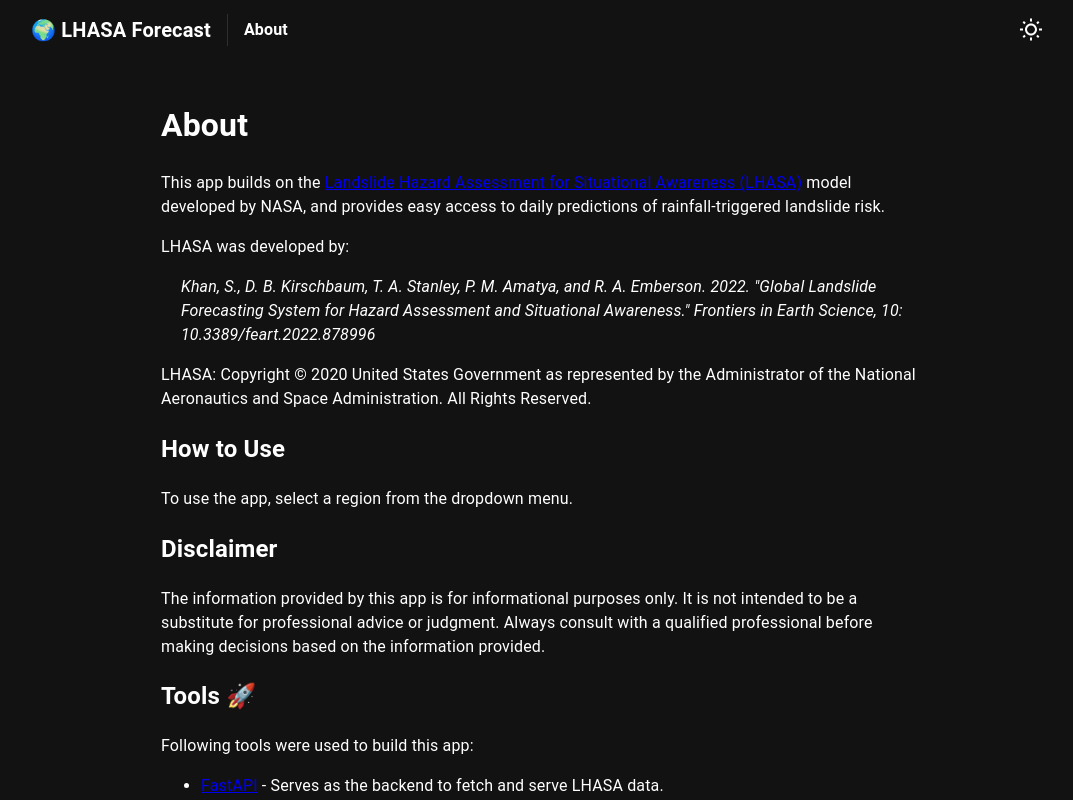
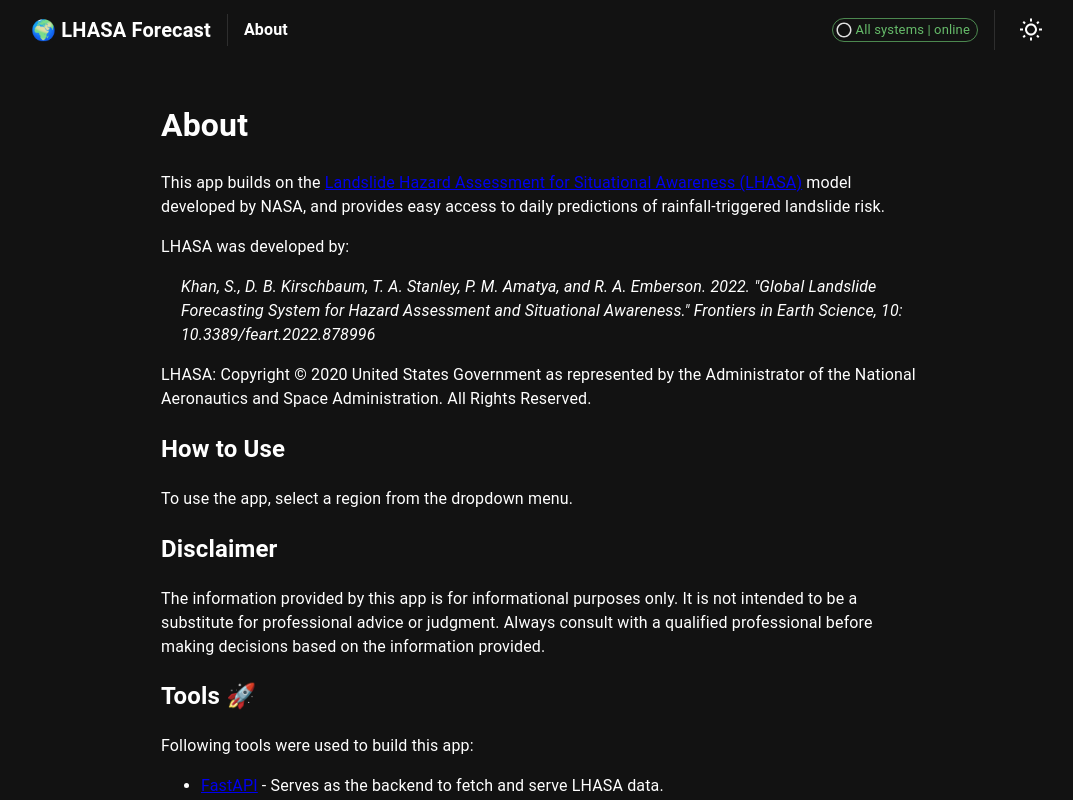
Before and after one commit to JakobKlotz/lhasa-app, a Next.js app in the folder frontend/: page /about in a window 1280 px wide. Shown: the top 800 px of the page, without its empty margins (99-1172 px from the left). Built offline with nearby package versions, Linux system fonts and the light colour scheme.

Commit message:
feat: add `BackendStatusIndicator` to header

```diff
--- a/frontend/app/components/Header.tsx
+++ b/frontend/app/components/Header.tsx
@@ -1,5 +1,6 @@
 import ThemeSwitcher from "./ThemeSwitcher";
 import { Box, Typography, Divider } from "@mui/material";
+import BackendStatusIndicator from "./BackendStatusIndicator";
 
 export default function Header() {
   return (
@@ -11,7 +12,7 @@ export default function Header() {
         padding: "10px",
       }}
     >
-      <Box sx={{ display: "flex", alignItems: "center", mx: 15}}>
+      <Box sx={{ display: "flex", alignItems: "center", mx: 15 }}>
         <Typography
           variant="h6"
           component="a"
@@ -44,7 +45,9 @@ export default function Header() {
         </Typography>
       </Box>
 
-      <Box sx={{ mr: 15 }}>
+      <Box sx={{ mr: 15, display: "flex", alignItems: "center" }}>
+        <BackendStatusIndicator />
+        <Divider orientation="vertical" flexItem sx={{ mx: 2 }} />
         <ThemeSwitcher />
       </Box>
     </header>
--- a/frontend/app/components/ThemeSwitcher.tsx
+++ b/frontend/app/components/ThemeSwitcher.tsx
@@ -11,7 +11,7 @@ const ThemeSwitcher: React.FC = () => {
 
   return (
     <Tooltip title={`Switch to ${mode === "light" ? "dark" : "light"} mode`}>
-      <IconButton sx={{ ml: 1 }} onClick={toggleColorMode} color="inherit">
+      <IconButton onClick={toggleColorMode} color="inherit">
         {mode === "dark" ? <WbSunnyOutlinedIcon /> : <BedtimeOutlinedIcon />}
       </IconButton>
     </Tooltip>
```
